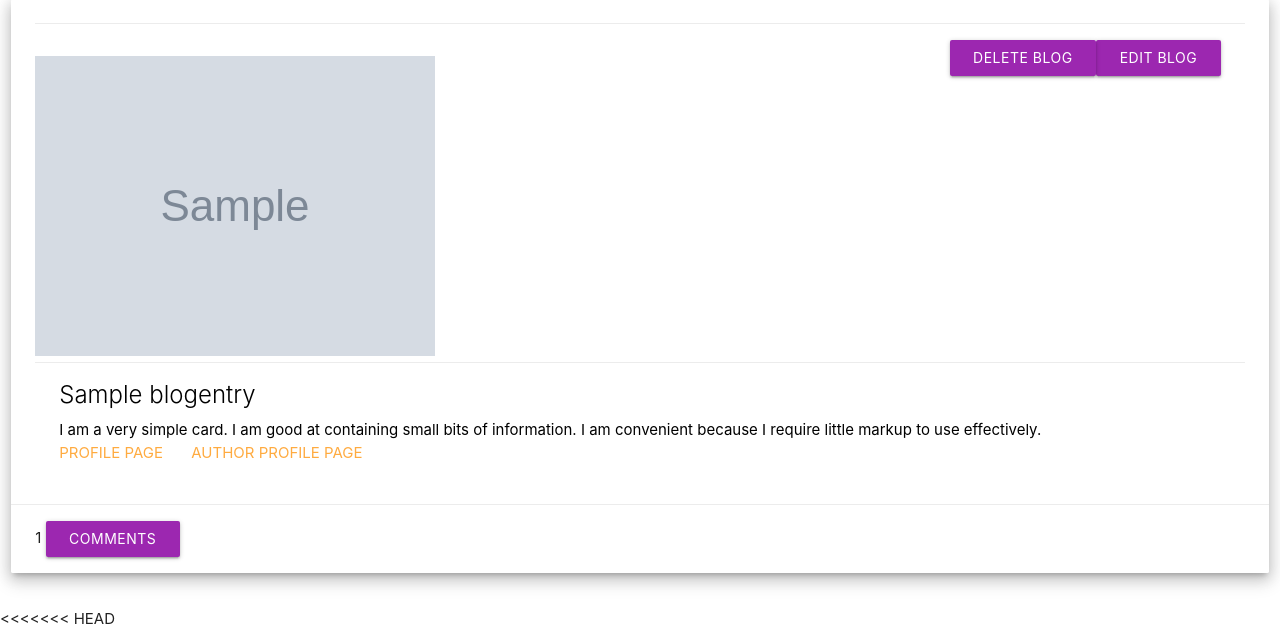
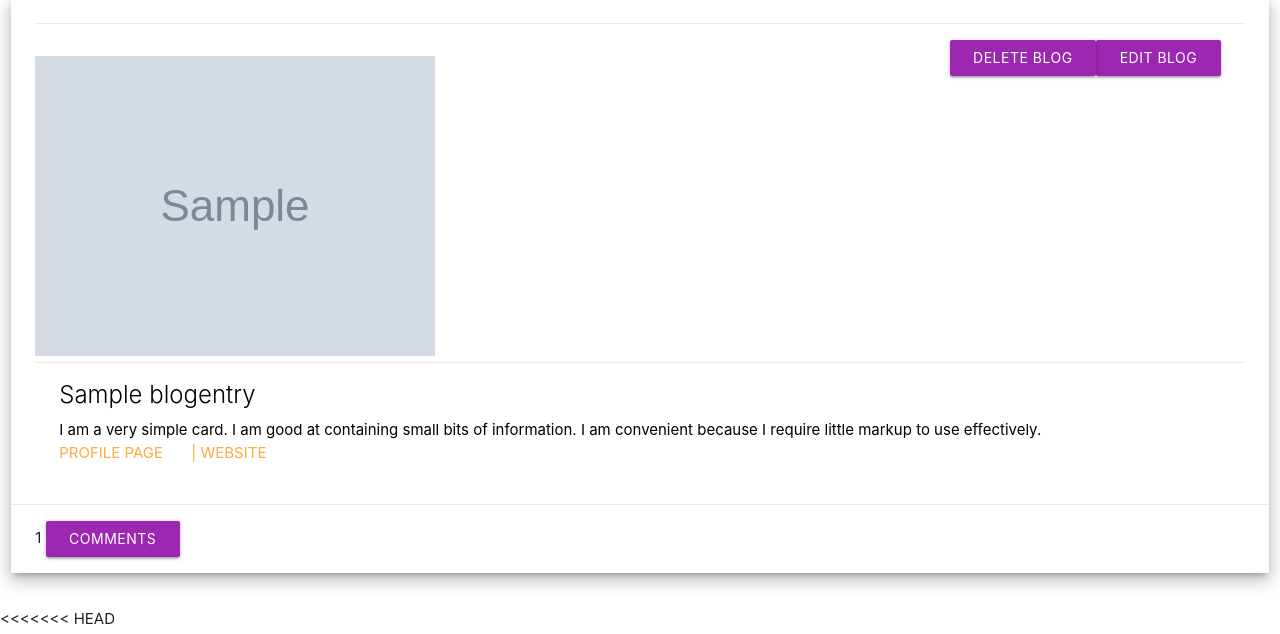
Before and after one commit to polina-g/tech-talk-v2, a Django app: template blog/templates/blogs/detail.html in a window 1280 px wide. Shown: the part 118-752 px from the top of the page. Run offline with Django 3.2, Linux system fonts and the light colour scheme; the template is opened without the code that fills it: values that come from a table or form of the project are taken from there, others are empty; tables that the repository leaves empty hold one stand-in row (values such as "Sample post"); grey boxes marked "Sample" are stand-in pictures; parts of the project's set-up code (start-up, migrations or seed data) failed here and were passed over; some libraries are stand-ins or nearby versions.

Commit message:
adds author

```diff
--- a/blog/templates/blogs/detail.html
+++ b/blog/templates/blogs/detail.html
@@ -29,9 +29,10 @@
                         <p>
                             <a href="{% url 'members_urls:show_profile_page' blog.user.profile.id %}">Profile Page</a>
 
+                            {% if blog.user.profile.website_url %}
 
-
-                            <a href="{{ user.profile.website_url }}" target="_blank"> Author Profile Page</a>
+                            <a href="{{ blog.user.profile.website_url }}" target="_blank"> | Website </a>
+                            {% endif %}
                         </p>
                 </div>
             </div>
```
